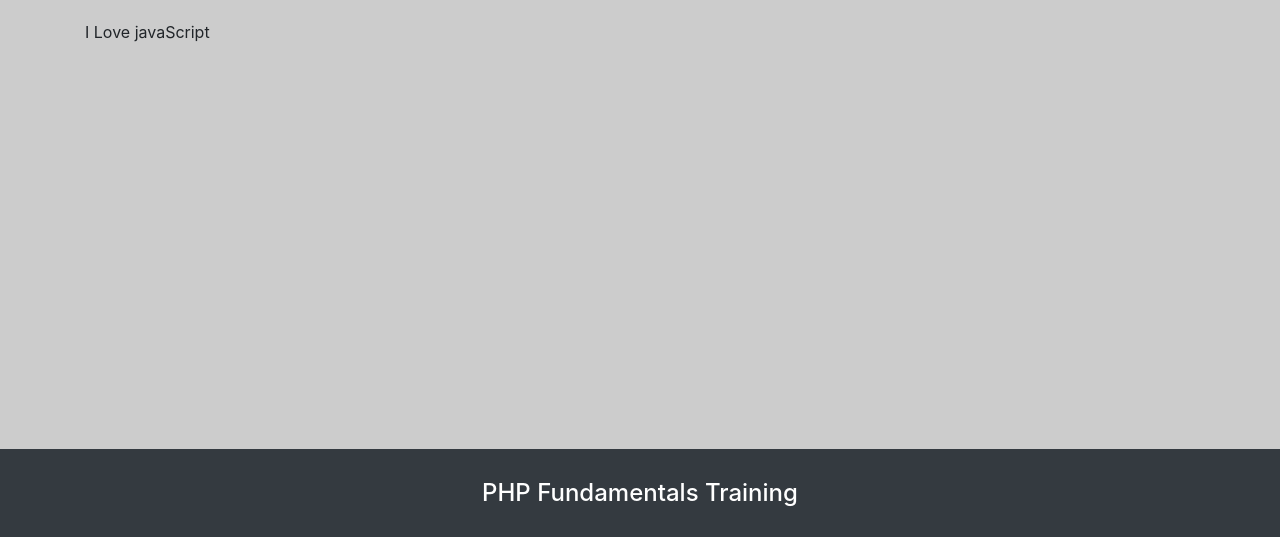
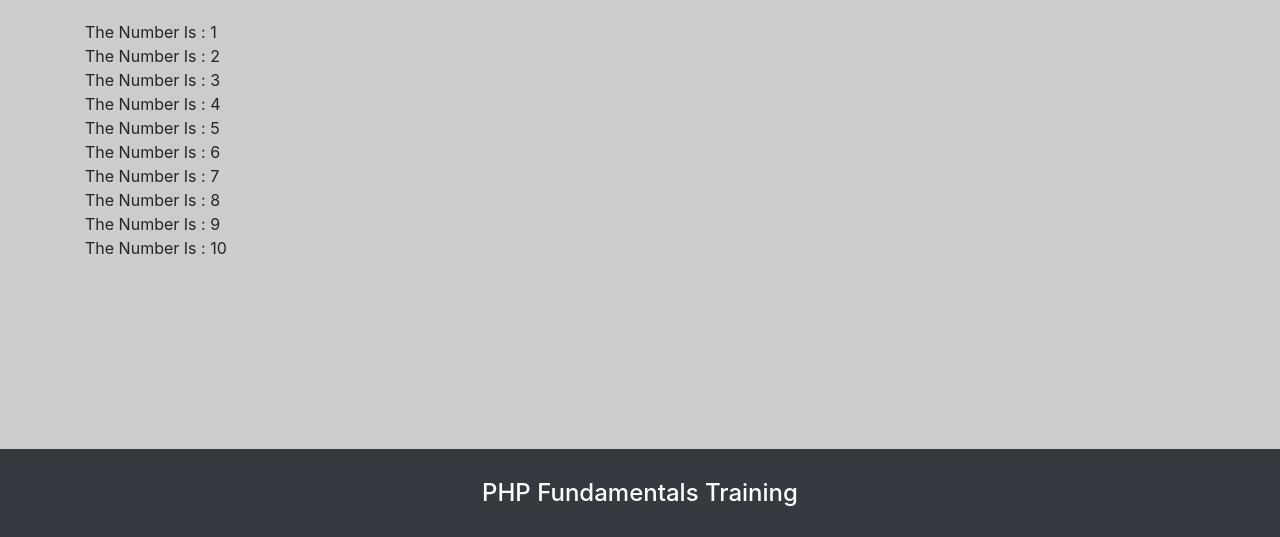
Before and after one commit to jasujon/start-php, a PHP site: page / in a window 1280 px wide. Shown: the part 89-626 px from the top of the page. Run offline with PHP 8.4, Linux system fonts and the light colour scheme.

Commit message:
while Loop

```diff
--- a/index.php
+++ b/index.php
@@ -30,43 +30,19 @@
         <div class="main" style="min-height: 449px;background: #ccc;">
             <div class="container" style="padding-top:20px;">
                 <?php
-                    #Switch Statements
+                    #while Loop
 
-                    // switch (n) {
-                    //     case label1:
-                    //         code to be executed if n=label1;
-                    //         break;
-                    //     case label2:
-                    //         code to be executed if n=label2;
-                    //         break;
-                    //     case label3:
-                    //         code to be executed if n=label3;
-                    //         break;
-                    //     ...
-                    //     default:
-                    //         code to be executed if n is different from all labels;
-                    // }
+                 #Syntax
 
-                    $coding = "javaScript";
+                //  while (condition is true) {
+                //     code to be executed;
+                // }
 
-                    switch($coding){
-
-                        case "PHP":
-                            echo "I Love PHP";
-                        break;
-
-                        case "Python":
-                            echo "I Love Python";
-                        break;
-
-                        case "javaScript":
-                            echo "I Love javaScript";
-                        break;
-
-                        default:
-                            echo "I Love Programing";
-
-
+                    $x=1;
+                    while($x <= 10){
+                        echo "The Number Is : ".$x;
+                        echo "<br>";
+                        $x++;
                     }
 
 
```
